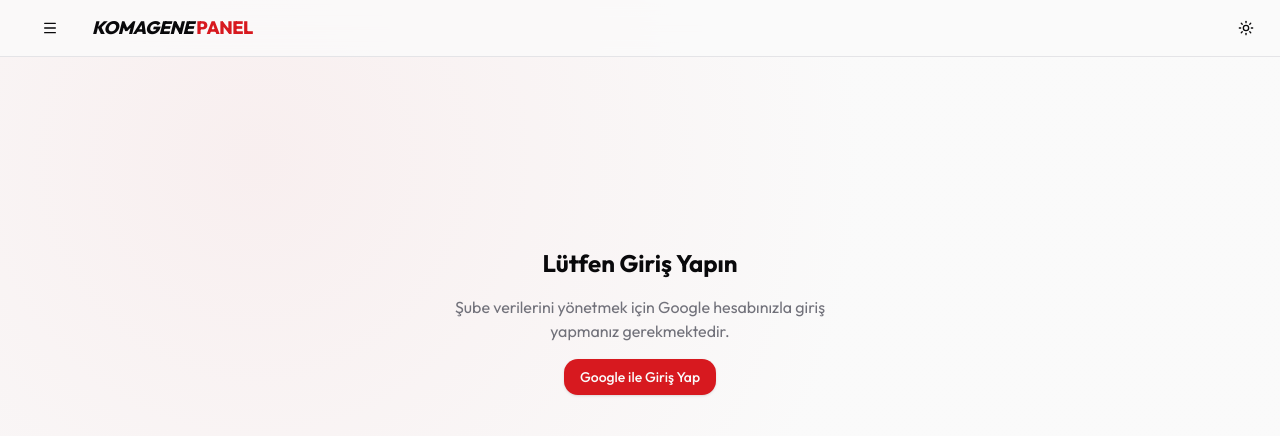
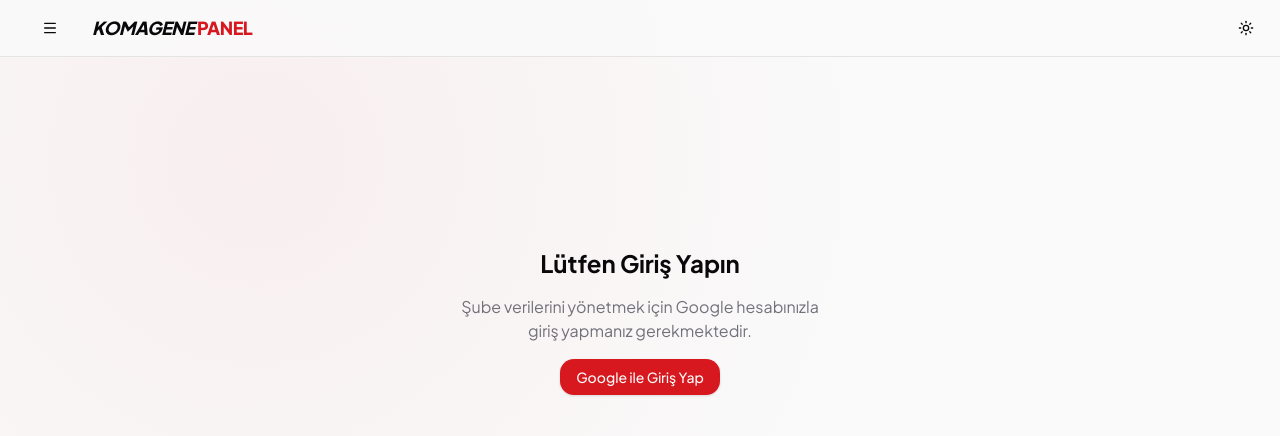
Before and after one commit to berkkkaraman/komagene-kasa, a Next.js app in the folder komagene-app/: page / in a window 1280 px wide. Shown: the top 436 px of the page. Built offline with nearby package versions, Linux system fonts and the light colour scheme.

Commit message:
style: upgrade global typography to Plus Jakarta Sans

```diff
--- a/komagene-app/src/app/layout.tsx
+++ b/komagene-app/src/app/layout.tsx
@@ -1,5 +1,5 @@
 import type { Metadata } from "next";
-import { Outfit } from "next/font/google";
+import { Plus_Jakarta_Sans } from "next/font/google";
 import "./globals.css";
 import { ThemeProvider } from "@/components/theme-provider";
 import { Sidebar } from "@/components/layout/Sidebar";
@@ -7,7 +7,7 @@ import { ThemeToggle } from "@/components/ThemeToggle";
 import { Toaster } from "@/components/ui/sonner";
 import { AuthProvider } from "@/components/auth/AuthProvider";
 
-const outfit = Outfit({ subsets: ["latin"] });
+const jakarta = Plus_Jakarta_Sans({ subsets: ["latin"] });
 
 export const metadata: Metadata = {
   title: "Komagene Şube Yönetimi",
@@ -21,7 +21,7 @@ export default function RootLayout({
 }>) {
   return (
     <html lang="tr" suppressHydrationWarning>
-      <body className={outfit.className}>
+      <body className={jakarta.className}>
         <ThemeProvider
           attribute="class"
           defaultTheme="system"
```
